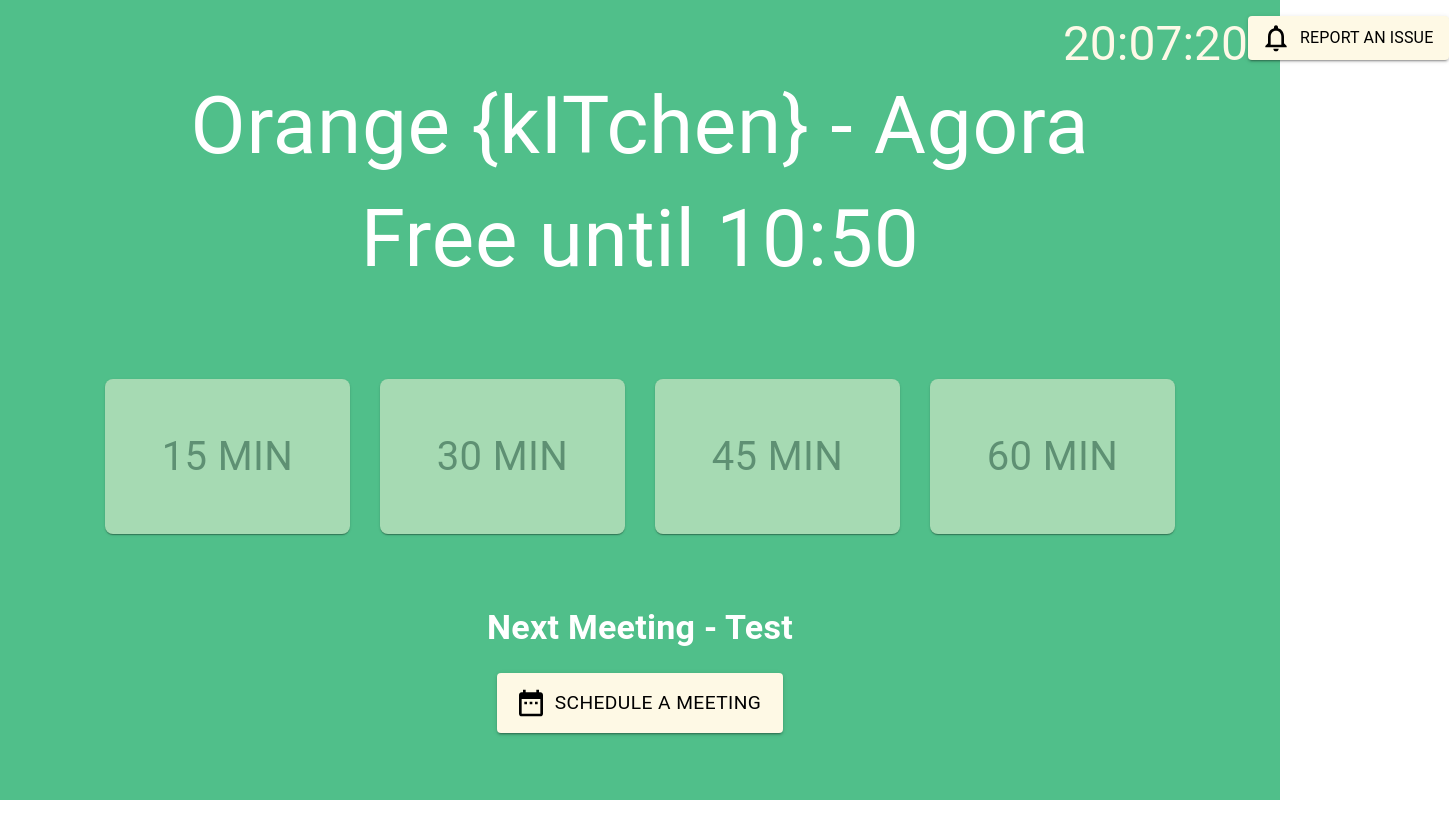
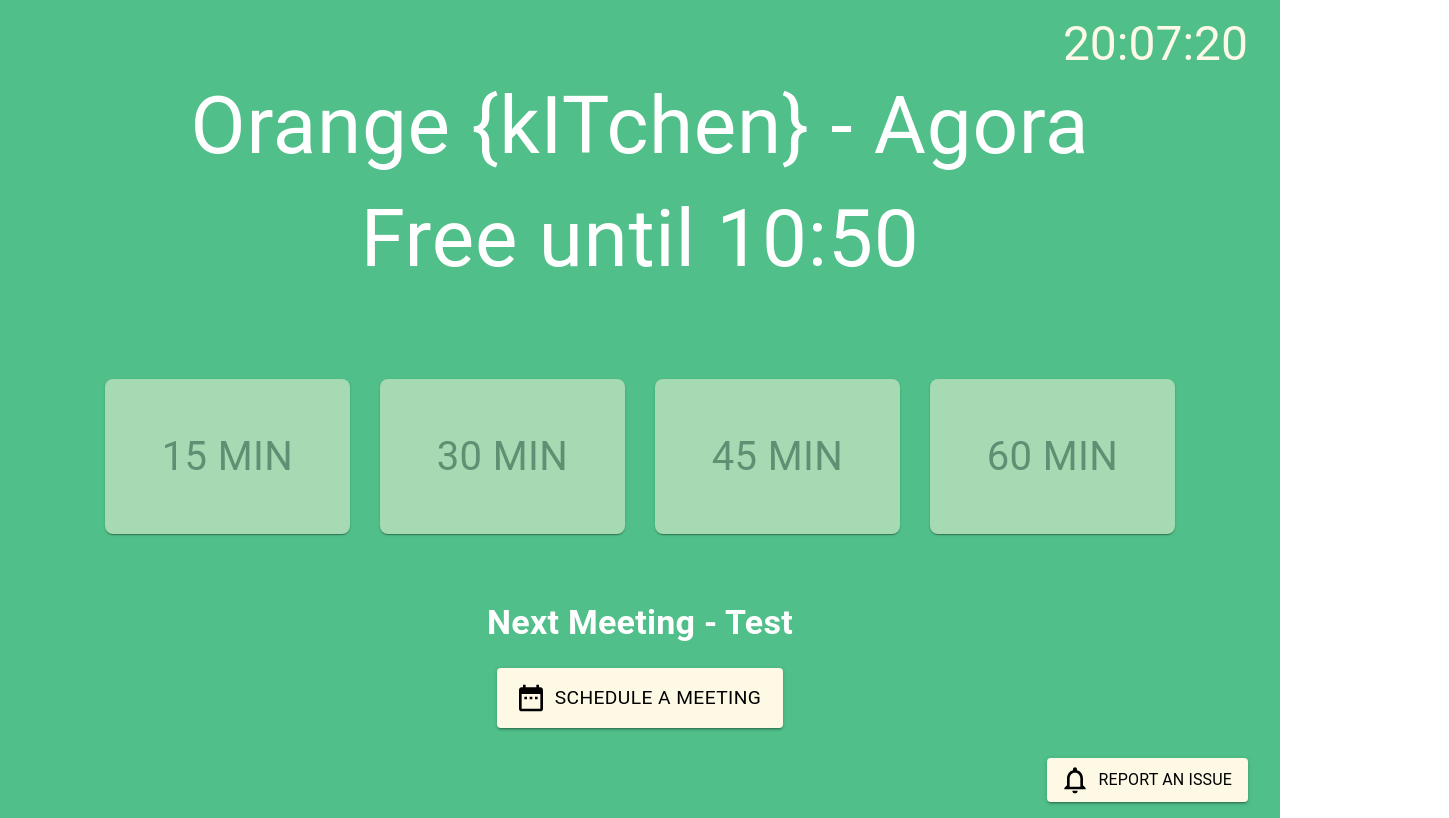
Before and after one commit to OrangeAcademy/tables, a React (Create React App) app: page / in a window 1280 px wide. Shown: the whole page, 1449 px wide, since content can reach past the window. Built offline with nearby package versions, Linux system fonts and the light colour scheme.

Commit message:
fixed bg ui issue
changed height to minHeight

```diff
--- a/src/components/BookMeeting/BackgroundContainer/Main.jsx
+++ b/src/components/BookMeeting/BackgroundContainer/Main.jsx
@@ -14,7 +14,7 @@ const BackgroundContainer = ({ children }) => {
       padding="1rem 2rem"
       maxWidth="100%"
       maxHeight="100%"
-      height="100vh"
+      minHeight="100vh"
       sx={{ ...gridStyle }}
     >
       {children}
--- a/src/components/BookMeeting/BookMeetDuration/Styles.js
+++ b/src/components/BookMeeting/BookMeetDuration/Styles.js
@@ -5,8 +5,6 @@ import { grey } from '@mui/material/colors';
 export const boxStyles = {
   display: 'flex',
   justifyContent: 'center',
-  flexGrow: 0.2,
-  flexShrink: 1,
   flexWrap: 'wrap',
   gap: '30px'
 };
```
